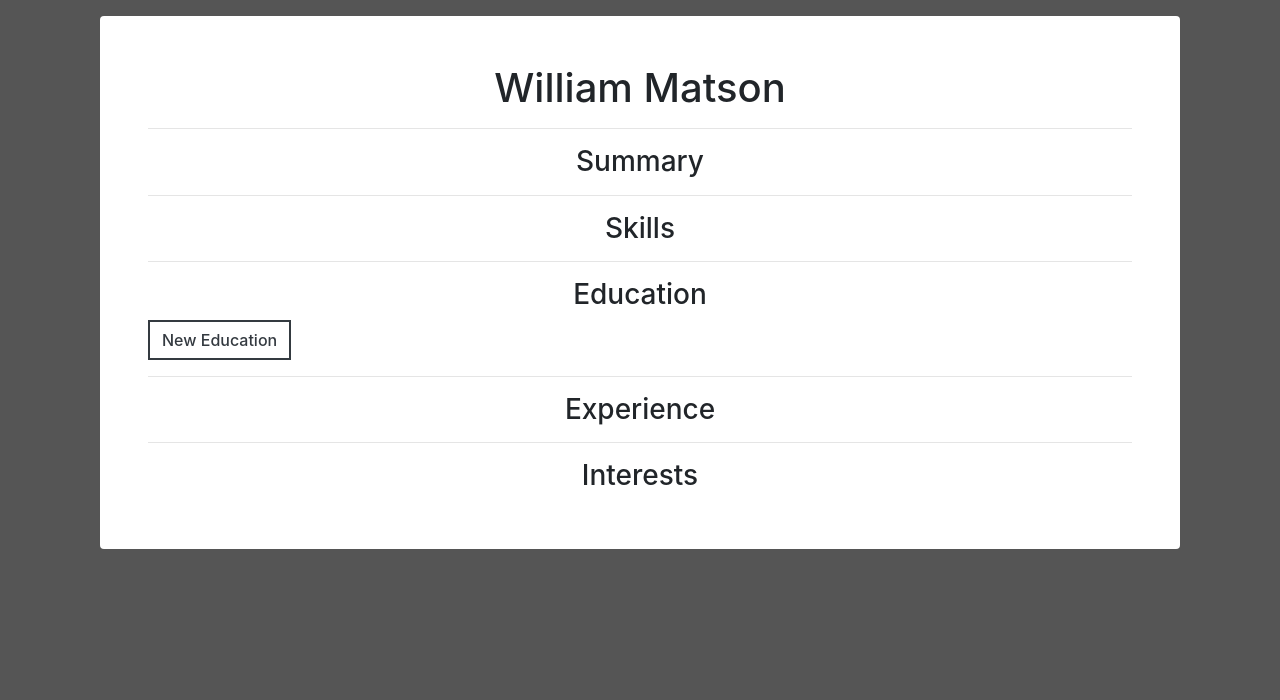
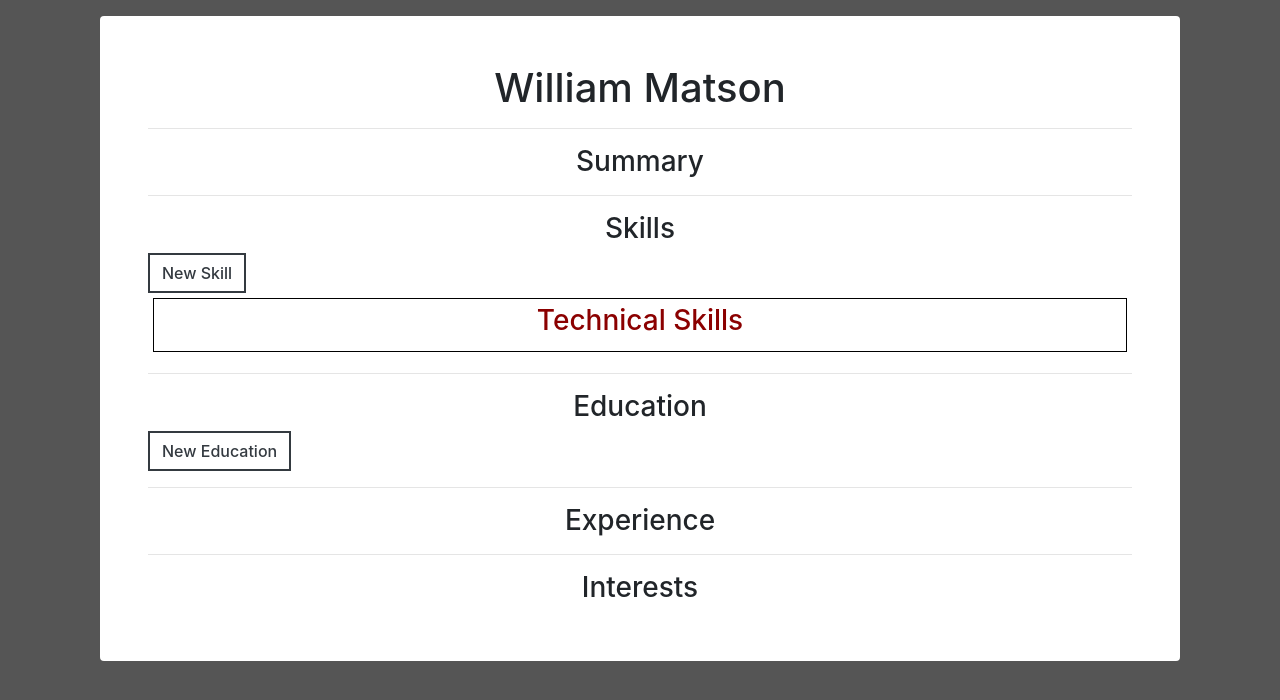
Before and after one commit to WillEdMatsypie/bridging-coursework, a Django app: page /cv/ in a window 1280 px wide. Shown: the part 56-756 px from the top of the page. Run offline with Django 3.2, Linux system fonts and the light colour scheme; the visitor is signed in with stand-in values (Sample User, id 1); data that the repository does not hold is empty; some libraries are stand-ins or nearby versions.

Commit message:
Set up HTML for skill section

```diff
--- a/cv/templates/cv/cv.html
+++ b/cv/templates/cv/cv.html
@@ -22,15 +22,17 @@
             <h3 class="section-header">Summary</h3>
             <hr>
             <h3 class="section-header">Skills</h3>
-            <!-- <div id="skill-section">
+            <div id="skill-section">
                 {% if user.is_authenticated %}
-                    <a class="btn btn-outline-dark" href="{% url 'education_new' %}" id="new-education">New Skill</span></a>
+                    <a class="btn btn-outline-dark" href="{% url 'skill_new' %}" id="new-skill">New Skill</span></a>
                 {% endif %}
                 <div class="skill-container">
                     <div class="skill-item skill-heading"><h3>Technical Skills</h3></div>
-                    <div class="skill-item">1 {% if user.is_authenticated %}<i class="fa icon-switch fa-chevron-down"></i>{% endif %}</div>
+                    {% for item in tech_skills %}
+                    <div class="skill-item">{{item.title}} {% if user.is_authenticated %}<a class="fa icon-switch fa-trash delete_btn" href="{% url 'skill_remove' pk=item.pk %}"></a>{% endif %}</div>
+                    {% endfor %}
                 </div>
-            </div> -->
+            </div>
             <hr>
             <div id="education-section">
                 <h3 class="section-header">Education</h3>
--- a/cv/urls.py
+++ b/cv/urls.py
@@ -5,4 +5,6 @@ urlpatterns = [
     path('', views.show_cv, name='cv'),
     path('education/new/', views.education_new, name='education_new'),
     path('education/<int:pk>/remove/', views.education_remove, name='education_remove'),
+    path('skill/new/', views.skill_new, name='skill_new'),
+    path('skill/<int:pk>/remove/', views.skill_remove, name='skill_remove'),
 ]
--- a/cv/views.py
+++ b/cv/views.py
@@ -29,3 +29,22 @@ def education_remove(request, pk):
     item = get_object_or_404(Education, pk=pk)
     item.delete()
     return redirect('/cv/')
+
+
+@login_required
+def skill_new(request):
+    # if request.method == "POST":
+    #     form = EducationForm(request.POST)
+    #     if form.is_valid():
+    #         education = form.save(commit=False)
+    #         education.save()
+    #         return redirect('cv')
+    # else:
+    #     form = EducationForm()
+    return render(request, 'cv/skill_edit.html', {'form': form})
+
+@login_required
+def skill_remove(request, pk):
+    # item = get_object_or_404(Education, pk=pk)
+    # item.delete()
+    return redirect('/cv/')
--- a/home/static/css/base.css
+++ b/home/static/css/base.css
@@ -78,3 +78,19 @@ a:hover {
 .collapse-head:hover {
     cursor: pointer
 }
+
+.skill-container {
+    display: grid;
+    grid-template-columns: auto auto auto auto auto;
+    padding: 5px;
+  }
+  .skill-item {
+    border: 1px solid black;
+    padding: 5px;
+    font-size: 20px;
+    text-align: center;
+  }
+  .skill-heading {
+    color: darkred;
+    grid-column: 1 / 6;
+  }
```
